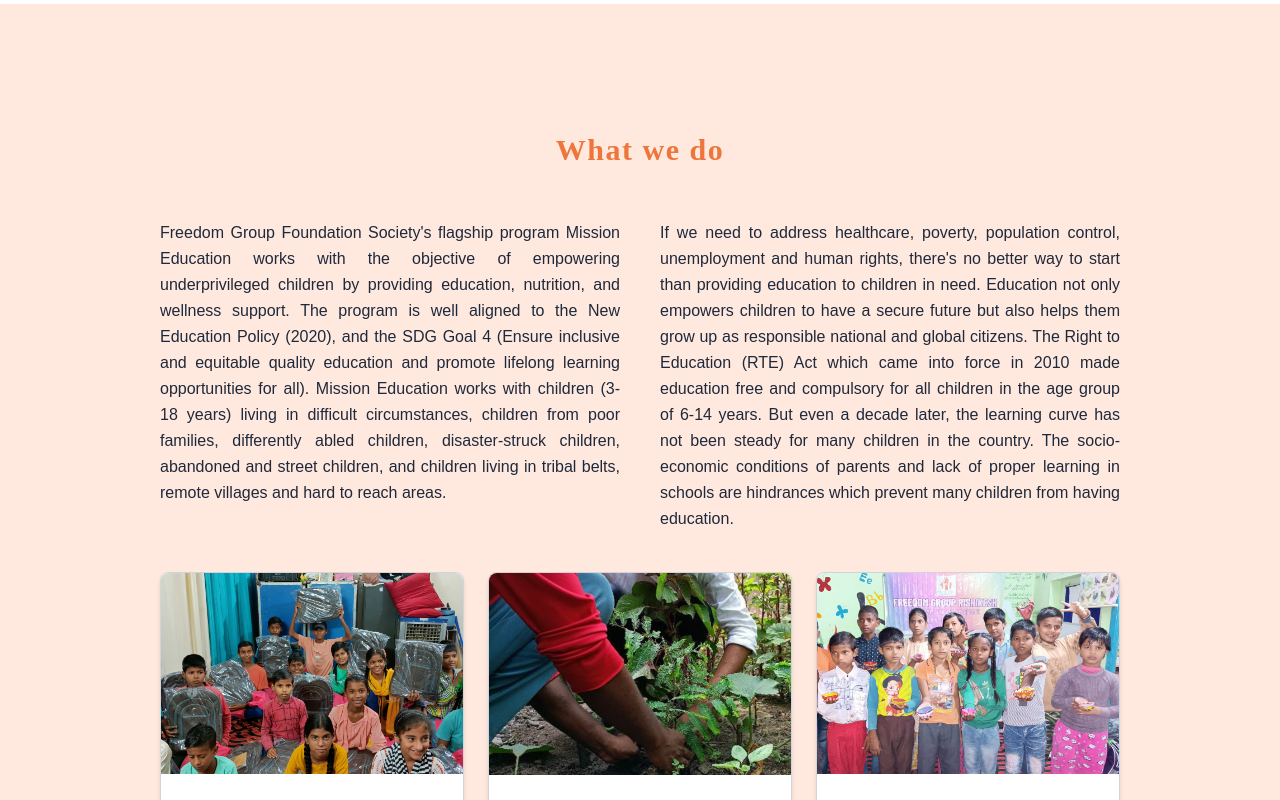
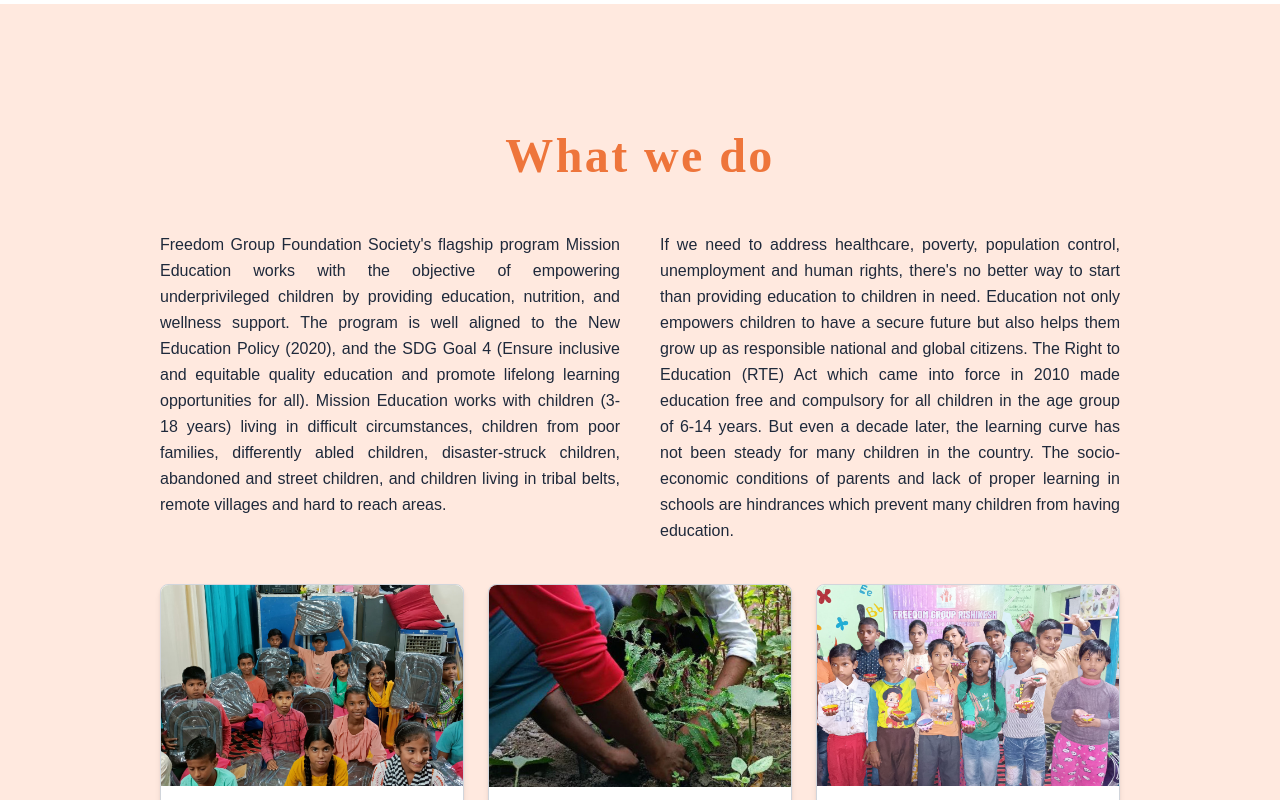
Before and after one commit to mohansky/Freedom-Group, a Next.js app: page / in a window 1280 px wide. Shown: the part 1760-2560 px from the top of the page. Built offline with nearby package versions, Linux system fonts and the light colour scheme.

Commit message:
Add files via upload

```diff
--- a/components/display/section-title.js
+++ b/components/display/section-title.js
@@ -1,3 +1,3 @@
 export default function SectionTitle({ children }) {
-  return (<h5 className="tracking-wider font-semibold text-center text-3xl text-fgprimary mb-8">{children}</h5>);
+  return (<h5 className="tracking-wider font-semibold text-center text-5xl text-fgprimary mb-8">{children}</h5>);
 }
```
